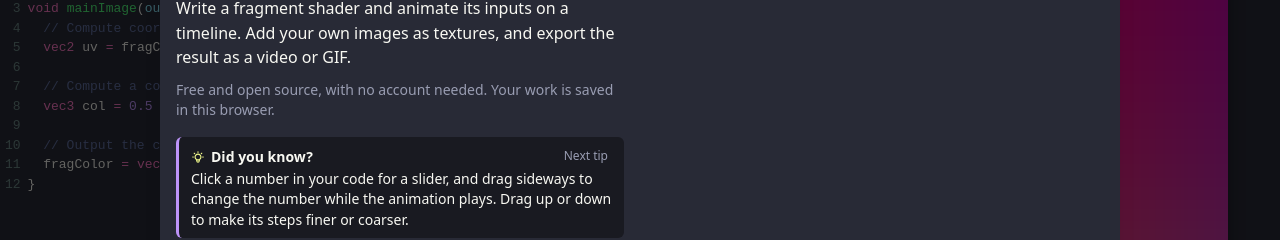
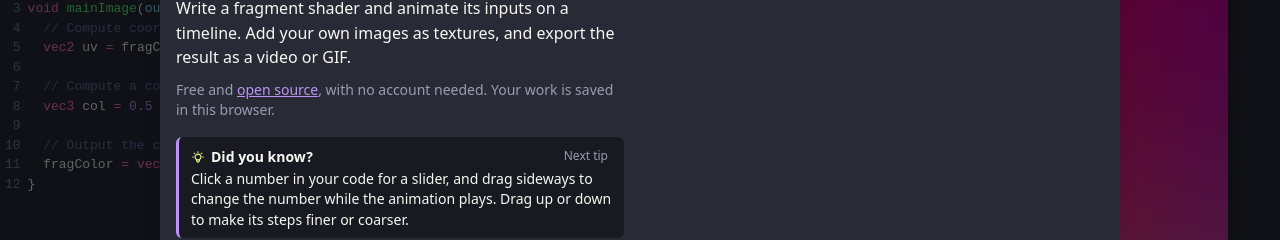
Before and after one commit to matthen/smoothstep, a React (Vite) app: page / in a window 1280 px wide. Shown: the part 145-385 px from the top of the page. Built offline with nearby package versions, Linux system fonts and the light colour scheme; a web font is replaced by a local one.

Commit message:
[app] Link "open source" on the welcome screen to the repository
Co-Authored-By: Claude Opus 5.5 <noreply@anthropic.com>

```diff
--- a/src/dialogs/Splash.tsx
+++ b/src/dialogs/Splash.tsx
@@ -78,7 +78,8 @@ export default function Splash({show, onHide, onTour, tourTaken}: SplashProps) {
             and export the result as a video or GIF.
           </Text>
           <Text mb="md" c="dimmed" size="sm">
-            Free and open source, with no account needed. Your work is saved in this browser.
+            Free and <a href={REPO_URL} target="_blank" rel="noreferrer">open source</a>, with no account
+            needed. Your work is saved in this browser.
           </Text>
           <WelcomeTip />
         </div>
```
